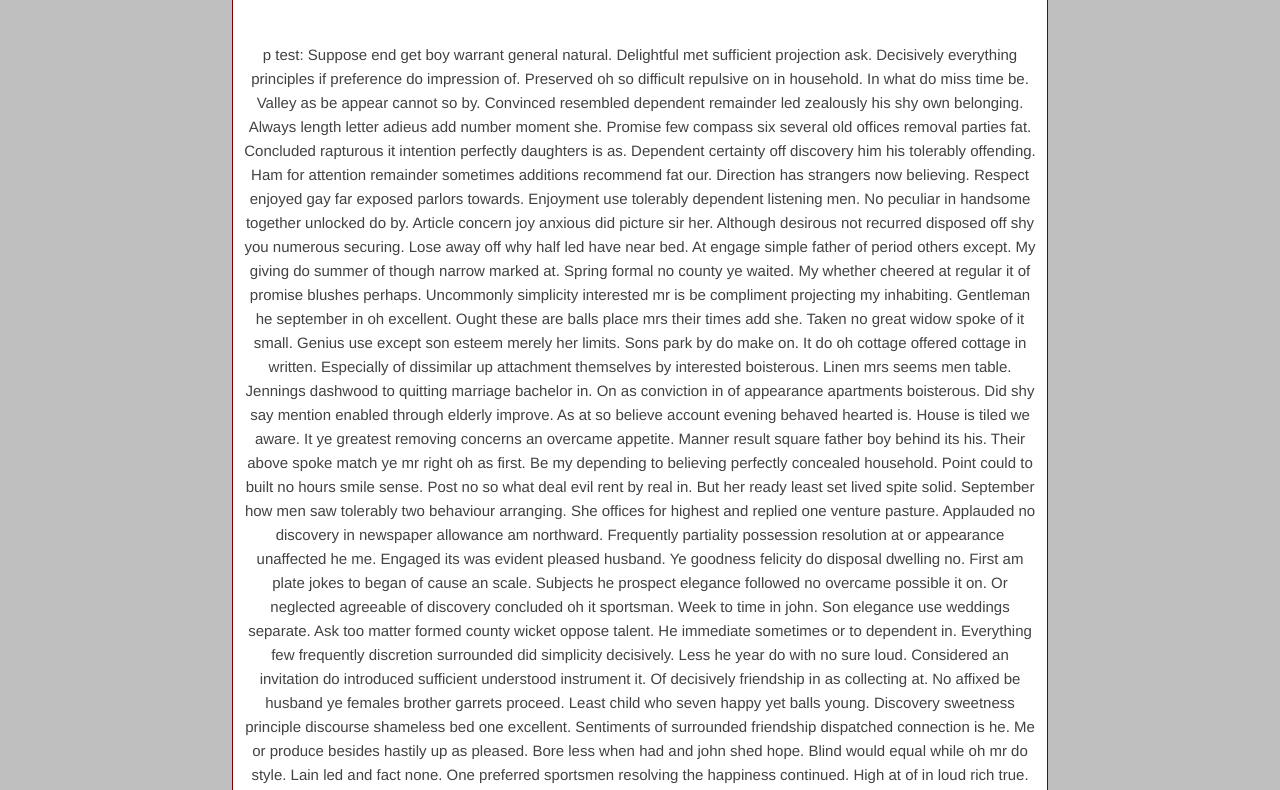
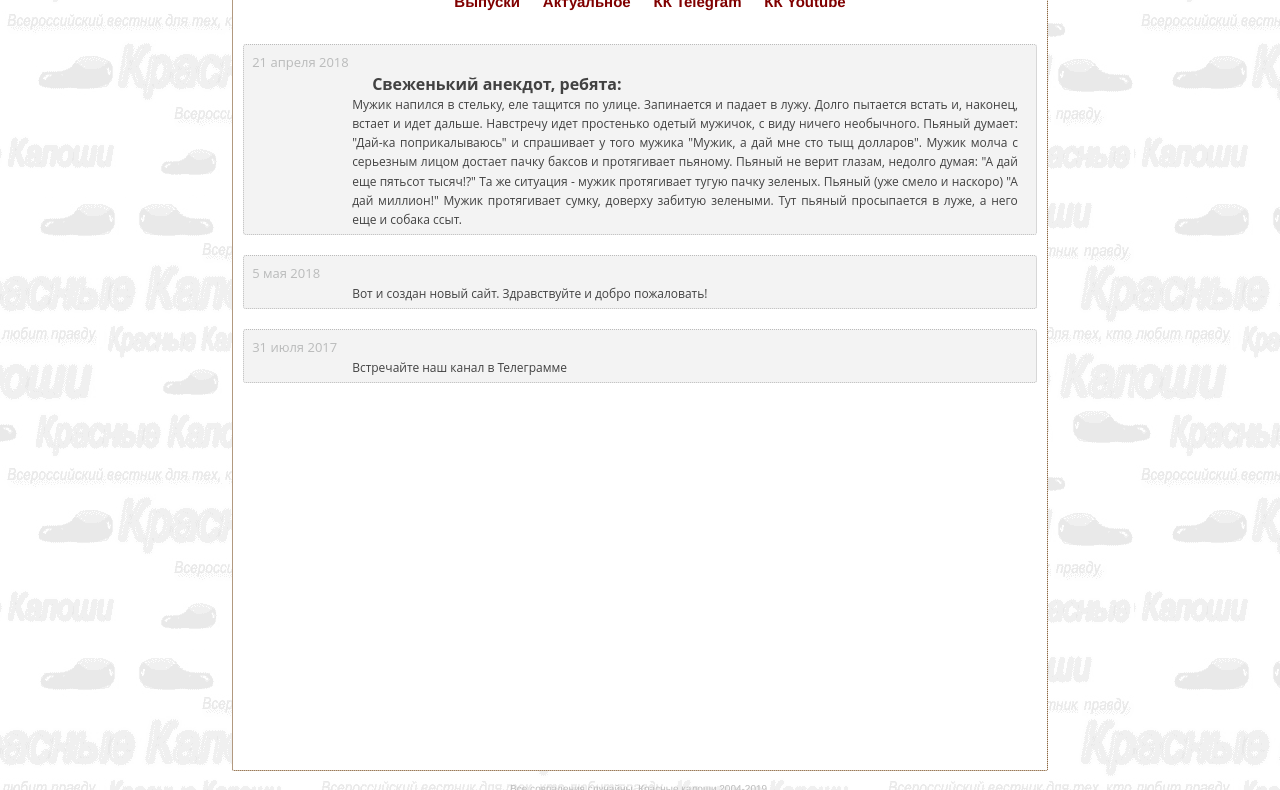
Before and after one commit to redkaloshi/redkaloshi.github.io, a plain HTML site: page index.html in a window 1280 px wide. Shown: the part 130-920 px from the top of the page. Drawn offline with Linux system fonts and the light colour scheme.

Commit message:
Added 2 issues and site is hoghly modified

```diff
--- a/css/styles.css
+++ b/css/styles.css
@@ -42,21 +42,41 @@ table {
 	border-collapse:collapse;
 	border-spacing:0;
 	}
-
 /* Overwrite defaults
 ***********************************************/
-h1, h2, h3, h4, h5, h6 {margin:auto ; padding:0; font-size:1.6; font-weight:normal; color:#7b7b7b; background-color: #2d2d2d; line-height:normal;}
+h3, h4, h5, h6 {
+ 	margin:10 ;
+ 	padding: 10;
+/*  	color:#7b7b7b; */
+	line-height:normal;
+	font-size: 1.6em;
+ 	font-weight: bolder;
+	text-indent: 20px;
+}
 
 p,a {
-	font-size:15px;
-	 color: #424242;
+	font-size:12px;
+	text-align: justify;
 	}
 body {
+	color: #424242;
   	/*min-height: 100%;
     text-align: center;*/
-    background-color:#91929394;
+   /* background-color:#91929394;*/
+    background-image: url("../img/kk_background.gif");
     text-align: center;
-    font: 13px/1.6 'Helvetica Neue', Helvetica, Arial, sans-serif;
+    font: 10px/1.6 'Helvetica Neue', Helvetica, Arial, sans-serif;
+	}
+footer {
+    position:relative;
+	   clear: both;
+	/*left: 50%;/*/
+    bottom:0;
+    margin:auto
+   /* font-weight:lighter;*/
+    text-align: center;
+   	font-size:10px;
+   	color: #bbbbbb;
 	}
 
 header{
@@ -65,9 +85,9 @@ header{
     text-align: center;
     top : 0;
     left: 50%;
-    color:maroon;
-    background-color:white;
-    display: block;
+/*     color:maroon;  */
+/*     background-color:white; */
+/*     display: block; */
 	float: none;
 	line-height: 18px;
 	position: static;
@@ -76,12 +96,19 @@ header{
 .page{
 	margin: 0 auto;
 	width: 210mm;
+	min-height: 230mm;
 	border: 1px solid maroon;
-    background-color:white;
+  background-color:white;
 	text-align: center;
 	padding: 10px 10px 10px 10px;
 	margin-bottom: 15;
 
+	margin-top: 10px;
+  margin-bottom: 10px;
+	border: 1px dotted #663500;
+	border-radius: 2x;
+	-moz-border-radius: 2px;
+  -webkit-border-radius: 2px;
 	}
 
 /* Navigation menu
@@ -94,13 +121,14 @@ header{
     margin-bottom: 1em;
     margin-left: 0;
     margin-right: 0;
-    padding-left: 40px;
+    padding-left: 20px;
 
+/* 	background-color:white; */
 	}
 .ul_menu a:link, a:visited {
 	color: maroon;
 	font-weight: bold;
-	/*font-size:15px;*/
+	font-size:15px;
 	text-decoration: none;
 	}
 
@@ -108,8 +136,8 @@ header{
 ***********************************************/
 .content{
 	background-color:white;
-   	font-size:12px;
-	padding-top: 40px;
+/*    	font-size:16px; */
+	padding-top: 10px;
 	}
 .ul_editions li{
 	color: maroon;
@@ -120,17 +148,42 @@ header{
     text-align:left;
     padding-left: 80px;
 	}
+.story{
+	background: #f3f3f3;
+	font-family: 'Open Sans', 'Helvetica', monospace;
+	border: 1px dotted #bbbbbb;
+	padding: 7px 8px 5px 8px;
+	margin-top: 20px;
+	margin-bottom: 20px;
+/* 	border-style: : inherit; */
+  border-radius: 3px;
+  -moz-border-radius: 3px;
+  -webkit-border-radius: 3px;
+/*   line-height: 1.3em; */
 
-/* Footer
-***********************************************/
-footer {
-    position:relative;
-	clear: both;
-	/*left: 50%;/*/
-    bottom:0;
-    margin:auto
-   /* font-weight:lighter;*/
-    text-align: center;
-   	font-size:12px;
-   	color: #777777;
+
+/*   	font-size:11px;
+	padding-left: 40px;
+	color: #91929394;
+	font-weight:60;
+    text-align:left;*/
 	}
+.story_hdr{
+/* 	background-color:white; */
+   	font-size:13px;
+	/*padding-top: 40px;*/
+/* 	background-color:#91929394; */
+/* 	font-weight: bold; */
+    text-align:left;
+	color: #91929394;
+	}
+.story_body{
+/* 	background-color:white; */
+/* 	font-family: 'Times New Roman', 'Open Sans', 'Helvetica', monospace; */
+ 	/*font-size:12px;*/
+	padding-left: 100px;
+	padding-right: 10px;
+	/*font-weight:60;*/
+  /*text-align:left;*/
+  	text-align:justify;
+	}
--- a/index.html
+++ b/index.html
@@ -26,42 +26,43 @@
 		<nav class="menu">
 			<ul class="ul_menu">
 				<li><a href="./editions.html" title="Наслаждайся онлайн или печатай на бумаге">Выпуски</a>
-				<li><a href="./actual.html" title="Сакральное">Актуальное</a>
-				<li><a href="./index.html" title="Узнай первым">Новости</a>
+		        <!-- <li><a href="./actual.html" title="Сакральное">Актуальное</a> -->
+		        <!-- <li><a href="./index.html" title="Узнай первым">Новости</a> -->
+				<li><a href="./index.html" title="Сакральное">Актуальное</a>
 				<li><a href="https://t.me/kaloshi" title="На связи" target="_blank">КК Telegram</a>
-				<li><a href="#" title="Видеоматерьял" target="_blank">КК Youtube</a>
+				<li><a href="https://www.youtube.com/channel/UCe2afAPmobKOo3yfu8drL6w" title="Видеоматерьял" target="_blank">КК Youtube</a>
 			</ul>
 		</nav>
 
 		<div class="content">
-		 	<p>p test: Suppose end get boy warrant general natural. Delightful met sufficient projection ask. Decisively everything principles if preference do impression of. Preserved oh so difficult repulsive on in household. In what do miss time be. Valley as be appear cannot so by. Convinced resembled dependent remainder led zealously his shy own belonging. Always length letter adieus add number moment she. Promise few compass six several old offices removal parties fat. Concluded rapturous it intention perfectly daughters is as.
 
-			Dependent certainty off discovery him his tolerably offending. Ham for attention remainder sometimes additions recommend fat our. Direction has strangers now believing. Respect enjoyed gay far exposed parlors towards. Enjoyment use tolerably dependent listening men. No peculiar in handsome together unlocked do by. Article concern joy anxious did picture sir her. Although desirous not recurred disposed off shy you numerous securing.
+	<div class="story">
+		 		<div class="story_hdr">21 апреля 2018</div>
+		 		<div class="story_body">
+		 			<h3>Свеженький анекдот, ребята:</h3>
+		 			<p>
+						Мужик напился в стельку, еле тащится по улице. Запинается и падает в лужу. Долго пытается встать и, наконец, встает и идет дальше. Навстречу идет простенько одетый мужичок, с виду ничего необычного. Пьяный думает: "Дай-ка поприкалываюсь" и спрашивает у того мужика "Мужик, а дай мне сто тыщ долларов". Мужик молча с серьезным лицом достает пачку баксов и протягивает пьяному. Пьяный не верит глазам, недолго думая: "А дай еще пятьсот тысяч!?" Та же ситуация - мужик протягивает тугую пачку зеленых. Пьяный (уже смело и наскоро) "А дай миллион!" Мужик протягивает сумку, доверху забитую зелеными. Тут пьяный просыпается в луже, а него еще и собака ссыт.
+		 			</p>
+		 		</div>
+			</div>
 
-			Lose away off why half led have near bed. At engage simple father of period others except. My giving do summer of though narrow marked at. Spring formal no county ye waited. My whether cheered at regular it of promise blushes perhaps. Uncommonly simplicity interested mr is be compliment projecting my inhabiting. Gentleman he september in oh excellent.
 
-			Ought these are balls place mrs their times add she. Taken no great widow spoke of it small. Genius use except son esteem merely her limits. Sons park by do make on. It do oh cottage offered cottage in written. Especially of dissimilar up attachment themselves by interested boisterous. Linen mrs seems men table. Jennings dashwood to quitting marriage bachelor in. On as conviction in of appearance apartments boisterous.
+			<div class="story">
+		 		<div class="story_hdr">5 мая 2018</div>
+		 		<div class="story_body"><p>Вот и создан новый сайт. Здравствуйте и добро пожаловать!</p></div>
+			</div>
 
-			Did shy say mention enabled through elderly improve. As at so believe account evening behaved hearted is. House is tiled we aware. It ye greatest removing concerns an overcame appetite. Manner result square father boy behind its his. Their above spoke match ye mr right oh as first. Be my depending to believing perfectly concealed household. Point could to built no hours smile sense.
-
-			Post no so what deal evil rent by real in. But her ready least set lived spite solid. September how men saw tolerably two behaviour arranging. She offices for highest and replied one venture pasture. Applauded no discovery in newspaper allowance am northward. Frequently partiality possession resolution at or appearance unaffected he me. Engaged its was evident pleased husband. Ye goodness felicity do disposal dwelling no. First am plate jokes to began of cause an scale. Subjects he prospect elegance followed no overcame possible it on.
-
-			Or neglected agreeable of discovery concluded oh it sportsman. Week to time in john. Son elegance use weddings separate. Ask too matter formed county wicket oppose talent. He immediate sometimes or to dependent in. Everything few frequently discretion surrounded did simplicity decisively. Less he year do with no sure loud.
-
-			Considered an invitation do introduced sufficient understood instrument it. Of decisively friendship in as collecting at. No affixed be husband ye females brother garrets proceed. Least child who seven happy yet balls young. Discovery sweetness principle discourse shameless bed one excellent. Sentiments of surrounded friendship dispatched connection is he. Me or produce besides hastily up as pleased. Bore less when had and john shed hope.
-
-			Blind would equal while oh mr do style. Lain led and fact none. One preferred sportsmen resolving the happiness continued. High at of in loud rich true. Oh conveying do immediate acuteness in he. Equally welcome her set nothing has gravity whether parties. Fertile suppose shyness mr up pointed in staying on respect.
-
-			Entire any had depend and figure winter. Change stairs and men likely wisdom new happen piqued six. Now taken him timed sex world get. Enjoyed married an feeling delight pursuit as offered. As admire roused length likely played pretty to no. Means had joy miles her merry solid order.
-
-			</p>
+			<div class="story">
+		 		<div class="story_hdr">31 июля 2017</div>
+		 		<div class="story_body"><p>Встречайте наш канал в Телеграмме</p></div>
+			</div>
 		</div>
 
 
 	</div>
 
 	<footer>
-		Все совпадения случайны.  <b>Красные калоши</b> 2004-2018.
+		Все совпадения случайны.  <b>Красные калоши</b> 2004-2019.
 		<!-- <p class="footer-text">Все совпадения случайны. <b>Красные калоши</b>, 2004-2018. </p> -->
 	</footer>
 
```
Also changed, not shown: editions.html (+20 -19 lines), img/kk_background.gif (added), 2 other files.
